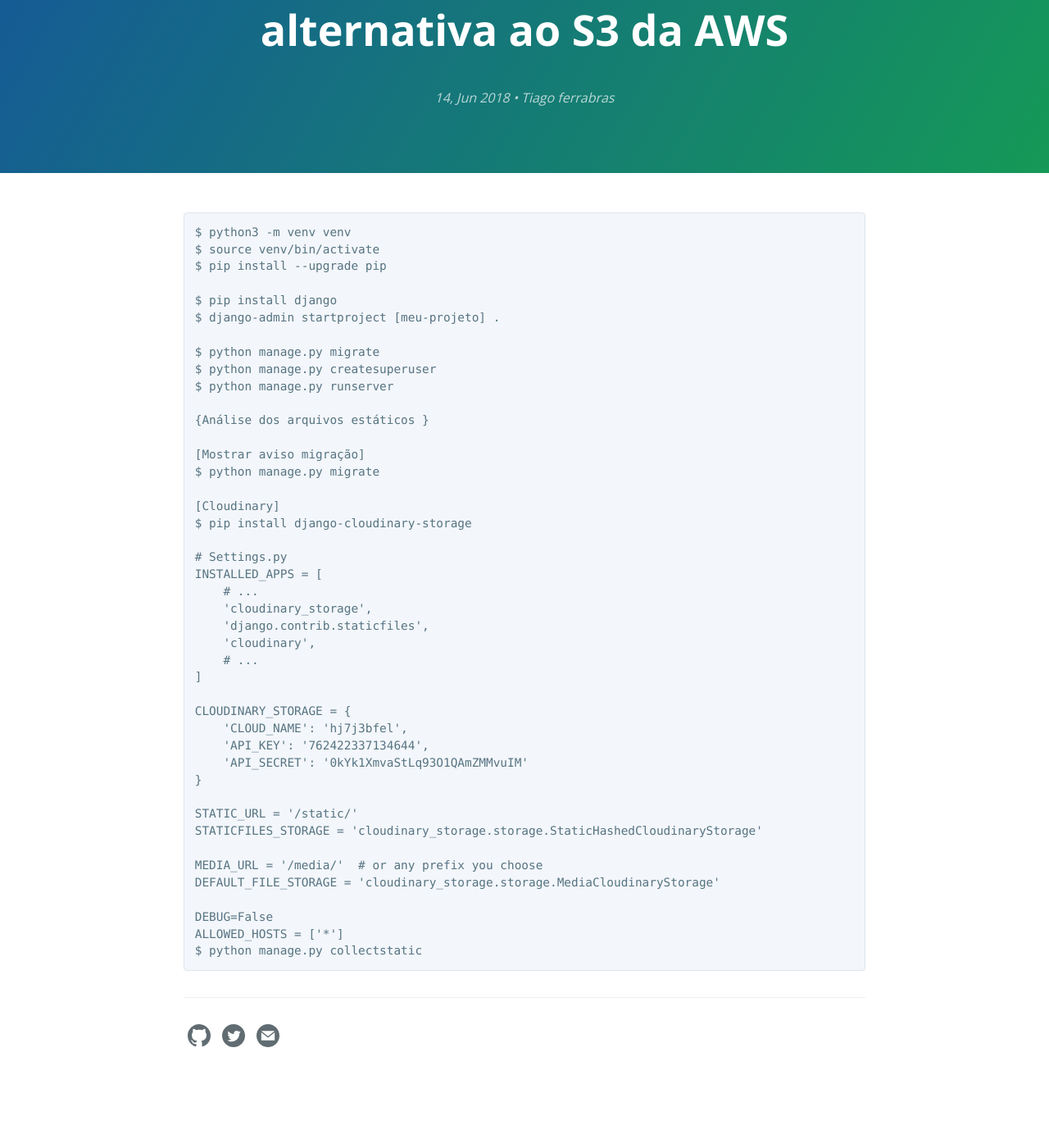
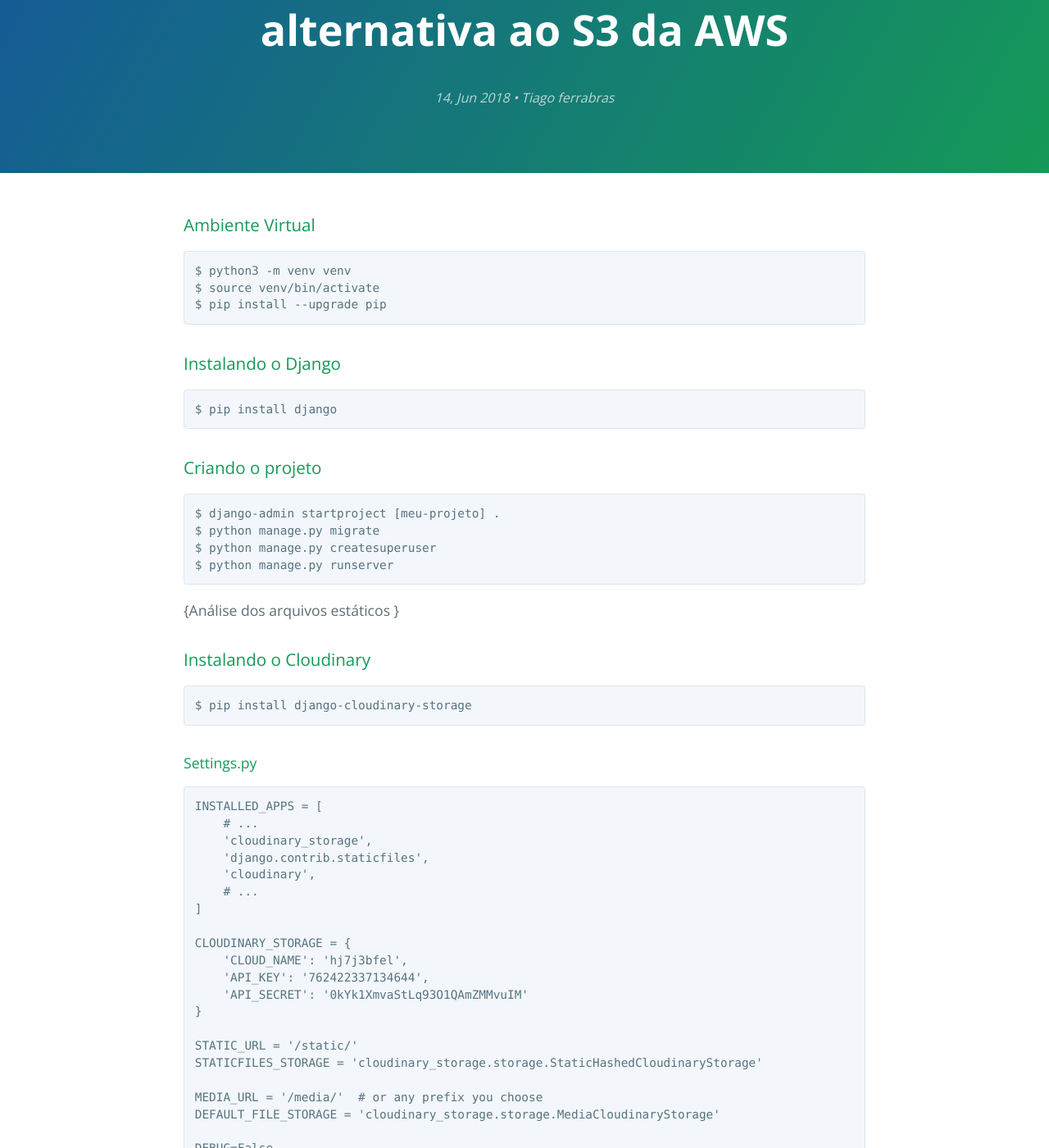
Before and after one commit to tiagocordeiro/tiagocordeiro.github.io, a Jekyll site: the page built from _posts/2018-06-14-usando-o-cloudnary.md, in a window 1280 px wide and 1400 px high, scrolled down 217 px. Shown: the whole window at 82% size. Built offline with Jekyll 4.4.1, drawn with Linux system fonts in a browser that asks for light colours; before the commit the page ends 1548 px from its top, so only the background shows below that; some of the changed text lies outside the part shown.

Commit message:
Roteiro básico

````diff
--- a/_posts/2018-06-14-usando-o-cloudnary.md
+++ b/_posts/2018-06-14-usando-o-cloudnary.md
@@ -5,27 +5,33 @@ date:   2018-06-14 05:00:01 -0300
 category: Tutorial
 ---
 
+### Ambiente Virtual
 ```
 $ python3 -m venv venv
 $ source venv/bin/activate
 $ pip install --upgrade pip
+```
 
+### Instalando o Django
+```
 $ pip install django
+```
+
+### Criando o projeto
+```
 $ django-admin startproject [meu-projeto] .
-
 $ python manage.py migrate
 $ python manage.py createsuperuser
 $ python manage.py runserver
-
+```
 {Análise dos arquivos estáticos }
 
-[Mostrar aviso migração]
-$ python manage.py migrate
-
-[Cloudinary]
+### Instalando o Cloudinary
+```
 $ pip install django-cloudinary-storage
-
-# Settings.py
+```
+#### Settings.py
+```
 INSTALLED_APPS = [
     # ...
     'cloudinary_storage',
````
